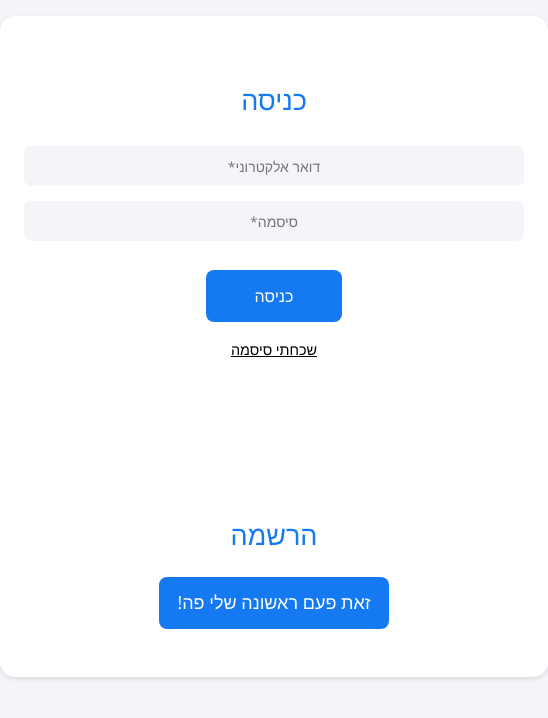
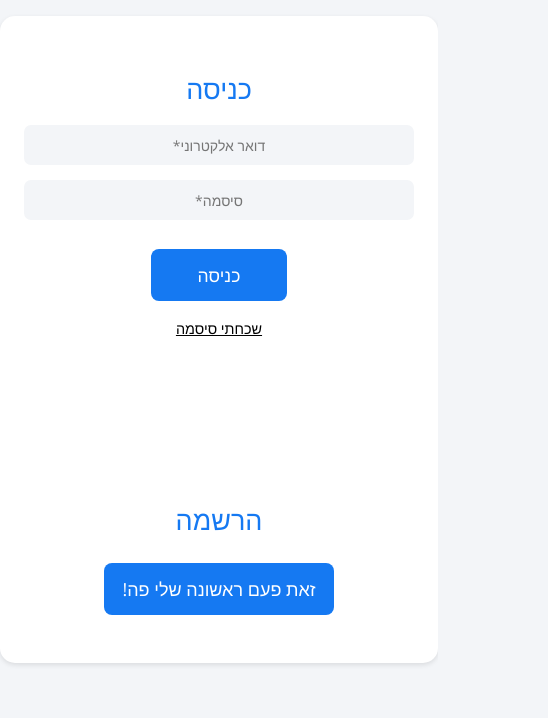
Before and after one commit to shiranlasry/SuperMarketS, a React (Vite) app in the folder Rami-Levy-clone/Client/my-supermarket/: page /login in a window 390 px wide. Shown: the top 718 px of the page, 548 px wide, since content can reach past the window. Built offline with nearby package versions, Linux system fonts and the light colour scheme.

Commit message:
login-ui-refinement

```diff
--- a/Rami-Levy-clone/Client/my-supermarket/src/pages/LogIn/login.scss
+++ b/Rami-Levy-clone/Client/my-supermarket/src/pages/LogIn/login.scss
@@ -1,9 +1,9 @@
 $button: #1579f2;
 
 .login-main {
-    width: fit-content;
+  width: fit-content;
   margin: 1rem auto auto auto;
-  padding: 3rem 1.5rem 3rem 1.5rem;
+  padding: 2rem 1.5rem 3rem 1.5rem;
   justify-content: center;
   text-align: center;
   width: fit-content;
@@ -11,11 +11,21 @@ $button: #1579f2;
   border-radius: 15px;
   box-shadow: 0 2px 5px rgba(0, 0, 0, 0.1);
 
+  .exit-log-svg {
+    float: left;
+    color: $button;
+    margin-top: -.7rem;
+  }
+
   .login-title,
   .registration {
     font-size: 27px;
-    margin: 20px;
+    margin: 25px  0  10px  0;
     color: $button;
+
+    .login-svg {
+      margin: 3px 0 8px 6px;
+    }
   }
 
   .forgot-password {
@@ -38,14 +48,18 @@ $button: #1579f2;
     display: flex;
     flex-flow: column;
 
-
     input,
     .login-btn {
       margin: 10px auto auto auto;
+      font-size: 1.1rem;
     }
     input {
       height: 40px;
-      min-width: 200px;
+      min-width: fit-content;
+
+      @media screen and (max-width: 670px) {
+        max-width: 390px;
+      }
     }
 
     .login-btn {
@@ -76,12 +90,17 @@ $button: #1579f2;
     align-items: center;
 
     .registration {
-        margin-top: 9rem;
+      margin-top: 9.4rem;
+
+      .reg-svg {
+        margin: 3px 0 8px 6px;
+      }
     }
 
     .firs-time-reg {
       height: 52px;
       width: 230px;
+      margin: 0.7rem auto auto auto;
       border: none;
       color: white;
       background-color: $button;
```
